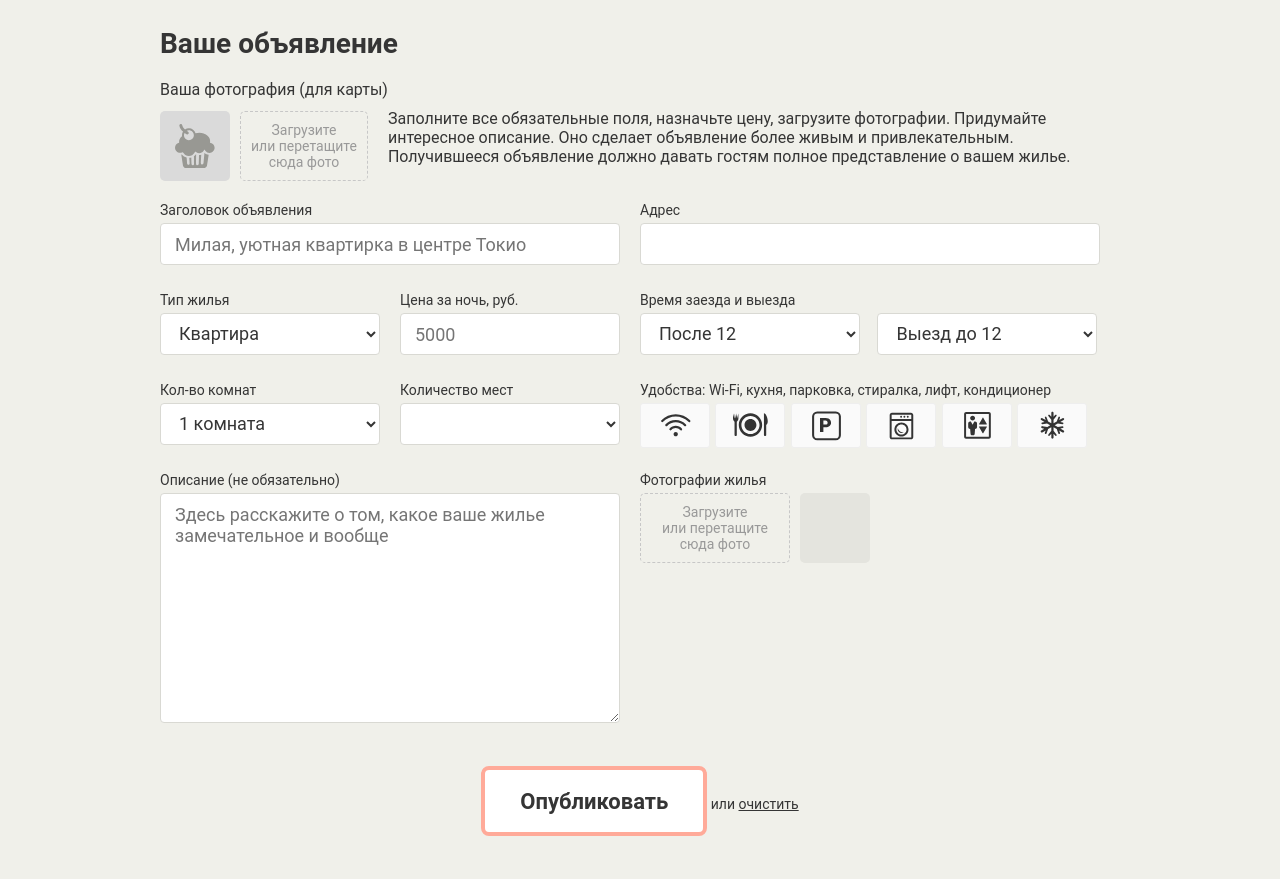
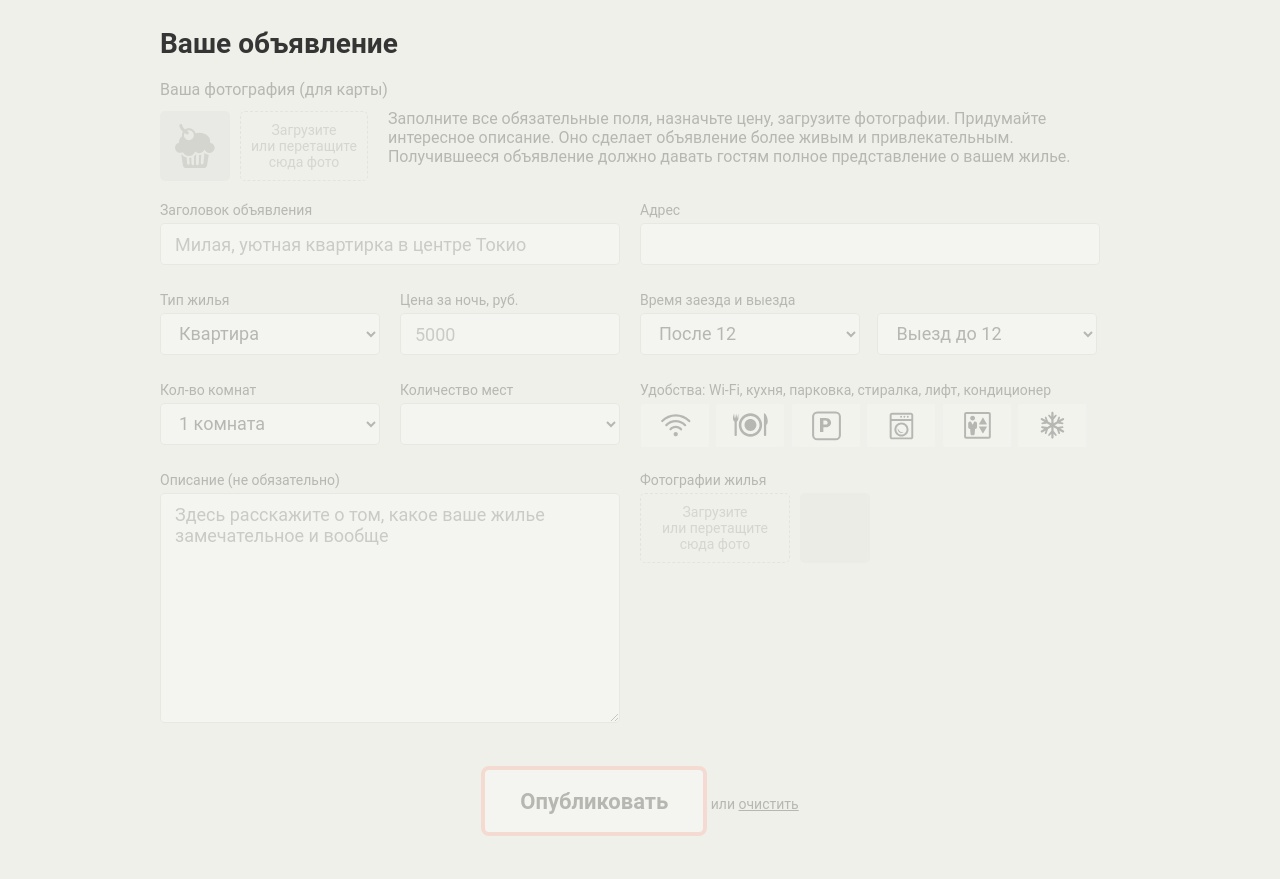
Before and after one commit to bezbee/791259-keksobooking, a website: page index.html in a window 1280 px wide. Shown: the part 753-1632 px from the top of the page. Drawn offline with Linux system fonts and the light colour scheme; files whose address does not match are found by name.

Commit message:
Added the hidden class to the form

```diff
--- a/index.html
+++ b/index.html
@@ -84,7 +84,7 @@
     <!-- Форма объявления -->
     <section class="notice">
       <h2 class="notice__title">Ваше объявление</h2>
-      <form class="ad-form" action="https://js.dump.academy/keksobooking" method="post" enctype="multipart/form-data" autocomplete="off">
+      <form class="ad-form ad-form--disabled" action="https://js.dump.academy/keksobooking" method="post" enctype="multipart/form-data" autocomplete="off">
         <fieldset class="ad-form-header">
           <legend class="ad-form-header__title">Ваша фотография (для карты)</legend>
           <div class="ad-form-header__upload">
```
